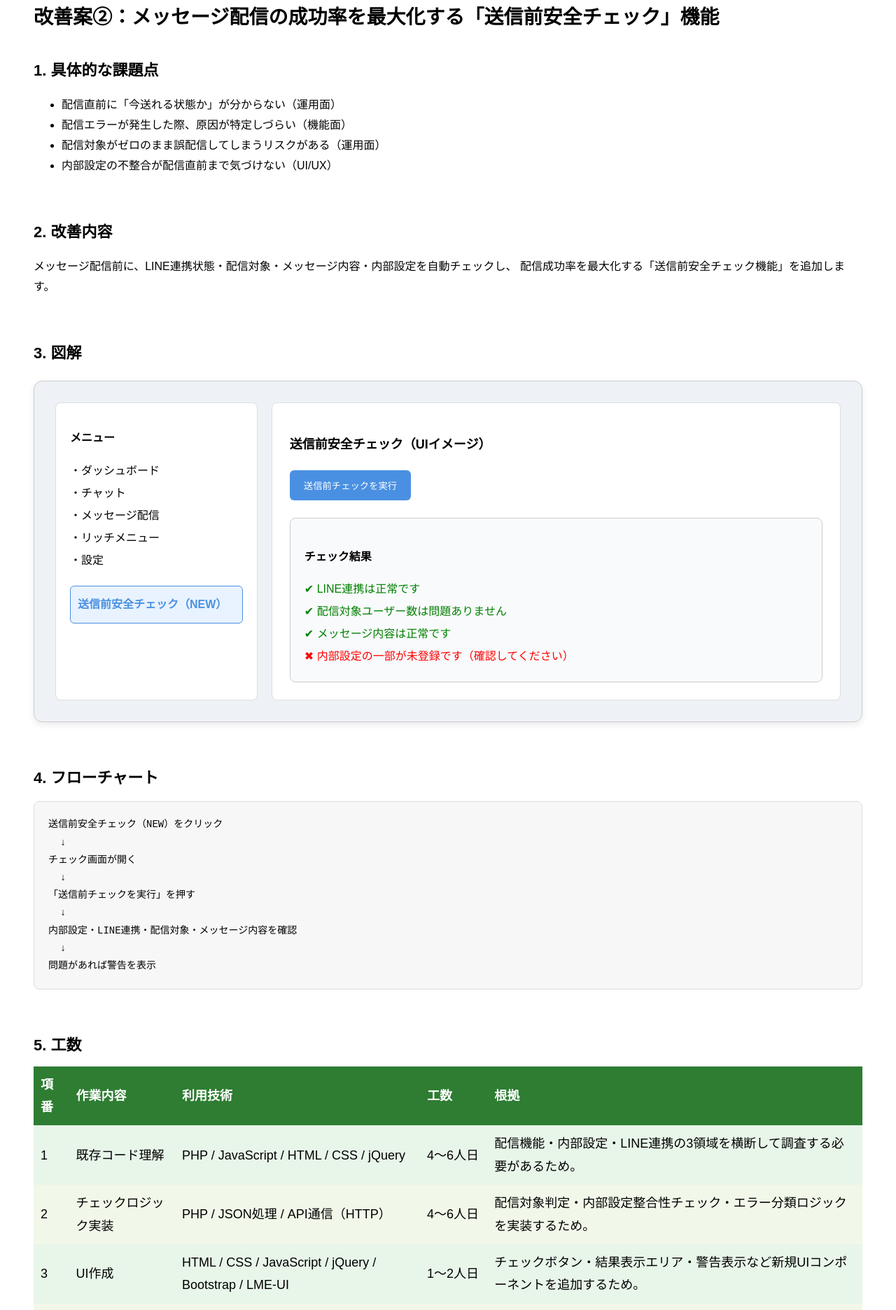
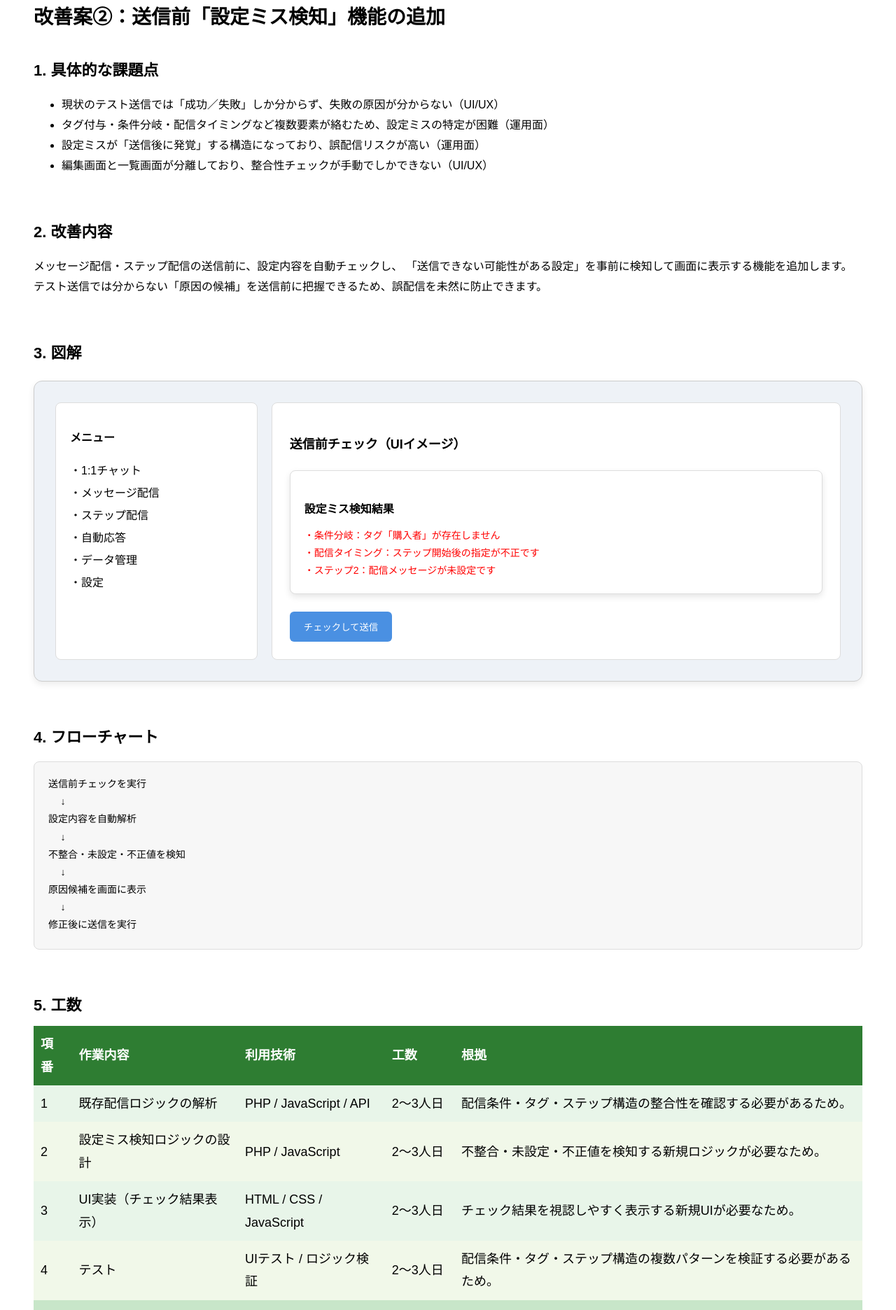
Before and after one commit to test202608/sample, a Next.js app: page /proposal2 in a window 1280 px wide. Shown: the part 100-1972 px from the top of the page at 70% size. Built offline with nearby package versions, Linux system fonts and the light colour scheme.

Commit message:
ブラッシュアップ

```diff
--- a/app/proposal2/page.js
+++ b/app/proposal2/page.js
@@ -7,17 +7,17 @@ export default function Proposal2() {
       </div>
 
       <h1 style={{ fontSize: "28px", marginBottom: "30px" }}>
-        改善案②：メッセージ配信の成功率を最大化する「送信前安全チェック」機能
+        改善案②：送信前「設定ミス検知」機能の追加
       </h1>
 
       {/* 1. 具体的な課題点 */}
       <section style={{ marginBottom: "60px" }}>
         <h2 style={{ fontSize: "22px", marginBottom: "10px" }}>1. 具体的な課題点</h2>
         <ul>
-          <li>配信直前に「今送れる状態か」が分からない（運用面）</li>
-          <li>配信エラーが発生した際、原因が特定しづらい（機能面）</li>
-          <li>配信対象がゼロのまま誤配信してしまうリスクがある（運用面）</li>
-          <li>内部設定の不整合が配信直前まで気づけない（UI/UX）</li>
+          <li>現状のテスト送信では「成功／失敗」しか分からず、失敗の原因が分からない（UI/UX）</li>
+          <li>タグ付与・条件分岐・配信タイミングなど複数要素が絡むため、設定ミスの特定が困難（運用面）</li>
+          <li>設定ミスが「送信後に発覚」する構造になっており、誤配信リスクが高い（運用面）</li>
+          <li>編集画面と一覧画面が分離しており、整合性チェックが手動でしかできない（UI/UX）</li>
         </ul>
       </section>
 
@@ -25,8 +25,9 @@ export default function Proposal2() {
       <section style={{ marginBottom: "60px" }}>
         <h2 style={{ fontSize: "22px", marginBottom: "10px" }}>2. 改善内容</h2>
         <p>
-          メッセージ配信前に、LINE連携状態・配信対象・メッセージ内容・内部設定を自動チェックし、
-          配信成功率を最大化する「送信前安全チェック機能」を追加します。
+          メッセージ配信・ステップ配信の送信前に、設定内容を自動チェックし、
+          「送信できない可能性がある設定」を事前に検知して画面に表示する機能を追加します。
+          テスト送信では分からない「原因の候補」を送信前に把握できるため、誤配信を未然に防止できます。
         </p>
       </section>
 
@@ -39,76 +40,70 @@ export default function Proposal2() {
           padding: "30px",
           borderRadius: "12px",
           border: "1px solid #ccc",
-          boxShadow: "0 4px 10px rgba(0,0,0,0.08)"
+          boxShadow: "0 4px 10px rgba(0,0,0,0.08)",
         }}>
           <div style={{ display: "flex" }}>
 
+            {/* 左メニュー */}
             <div style={{
               width: "22%",
               background: "#ffffff",
               borderRadius: "8px",
               border: "1px solid #ddd",
               padding: "20px",
-              marginRight: "20px"
+              marginRight: "20px",
             }}>
               <h3 style={{ fontSize: "16px", marginBottom: "15px" }}>メニュー</h3>
               <ul style={{ listStyle: "none", paddingLeft: "0", lineHeight: "2" }}>
-                <li>・ダッシュボード</li>
-                <li>・チャット</li>
+                <li>・1:1チャット</li>
                 <li>・メッセージ配信</li>
-                <li>・リッチメニュー</li>
+                <li>・ステップ配信</li>
+                <li>・自動応答</li>
+                <li>・データ管理</li>
                 <li>・設定</li>
-                <li style={{
-                  marginTop: "20px",
-                  padding: "10px",
-                  background: "#e8f3ff",
-                  border: "1px solid #4a90e2",
-                  borderRadius: "6px",
-                  fontWeight: "bold",
-                  color: "#4a90e2"
-                }}>
-                  送信前安全チェック（NEW）
-                </li>
               </ul>
             </div>
 
+            {/* 右側 UIモック */}
             <div style={{
               flexGrow: 1,
               background: "#ffffff",
               borderRadius: "8px",
               border: "1px solid #ddd",
-              padding: "25px"
+              padding: "25px",
             }}>
               <h3 style={{ fontSize: "18px", marginBottom: "20px" }}>
-                送信前安全チェック（UIイメージ）
+                送信前チェック（UIイメージ）
               </h3>
 
-              <div style={{ marginBottom: "25px" }}>
-                <button style={{
-                  padding: "12px 20px",
-                  background: "#4a90e2",
-                  color: "#fff",
-                  border: "none",
-                  borderRadius: "6px",
-                  cursor: "pointer"
-                }}>送信前チェックを実行</button>
+              {/* チェック結果 */}
+              <div style={{
+                background: "#fff",
+                border: "1px solid #ddd",
+                borderRadius: "8px",
+                padding: "20px",
+                marginBottom: "25px",
+                boxShadow: "0 4px 10px rgba(0,0,0,0.1)",
+              }}>
+                <h4 style={{ fontSize: "16px", marginBottom: "10px" }}>設定ミス検知結果</h4>
+                <div style={{ lineHeight: "1.8", fontSize: "14px" }}>
+                  <div style={{ color: "red" }}>・条件分岐：タグ「購入者」が存在しません</div>
+                  <div style={{ color: "red" }}>・配信タイミング：ステップ開始後の指定が不正です</div>
+                  <div style={{ color: "red" }}>・ステップ2：配信メッセージが未設定です</div>
+                </div>
               </div>
 
-              <div style={{
-                background: "#f9fafc",
-                border: "1px solid #ccc",
-                borderRadius: "8px",
-                padding: "20px"
+              {/* 送信ボタン */}
+              <button style={{
+                padding: "12px 20px",
+                background: "#4a90e2",
+                color: "#fff",
+                border: "none",
+                borderRadius: "6px",
+                cursor: "pointer",
               }}>
-                <h4 style={{ fontSize: "16px", marginBottom: "15px" }}>チェック結果</h4>
-
-                <div style={{ lineHeight: "2" }}>
-                  <div style={{ color: "green" }}>✔ LINE連携は正常です</div>
-                  <div style={{ color: "green" }}>✔ 配信対象ユーザー数は問題ありません</div>
-                  <div style={{ color: "green" }}>✔ メッセージ内容は正常です</div>
-                  <div style={{ color: "red" }}>✖ 内部設定の一部が未登録です（確認してください）</div>
-                </div>
-              </div>
+                チェックして送信
+              </button>
 
             </div>
           </div>
@@ -123,22 +118,21 @@ export default function Proposal2() {
           padding: "20px",
           borderRadius: "8px",
           border: "1px solid #ddd",
-          fontSize: "14px"
+          fontSize: "14px",
         }}>
-{`送信前安全チェック（NEW）をクリック
+{`送信前チェックを実行
   ↓
-チェック画面が開く
+設定内容を自動解析
   ↓
-「送信前チェックを実行」を押す
+不整合・未設定・不正値を検知
   ↓
-内部設定・LINE連携・配信対象・メッセージ内容を確認
+原因候補を画面に表示
   ↓
-問題があれば警告を表示
-`}
+修正後に送信を実行`}
         </pre>
       </section>
 
-      {/* 5. 工数（合計行の文言修正済み） */}
+      {/* 5. 工数 */}
       <section style={{ marginBottom: "60px" }}>
         <h2 style={{ fontSize: "22px", marginBottom: "10px" }}>5. 工数</h2>
 
@@ -153,82 +147,88 @@ export default function Proposal2() {
             </tr>
           </thead>
           <tbody>
+
             <tr style={{ backgroundColor: "#E8F5E9" }}>
               <td style={{ padding: "10px" }}>1</td>
-              <td style={{ padding: "10px" }}>既存コード理解</td>
-              <td style={{ padding: "10px" }}>PHP / JavaScript / HTML / CSS / jQuery</td>
-              <td style={{ padding: "10px" }}>4〜6人日</td>
+              <td style={{ padding: "10px" }}>既存配信ロジックの解析</td>
+              <td style={{ padding: "10px" }}>PHP / JavaScript / API</td>
+              <td style={{ padding: "10px" }}>2〜3人日</td>
               <td style={{ padding: "10px" }}>
-                配信機能・内部設定・LINE連携の3領域を横断して調査する必要があるため。
+                配信条件・タグ・ステップ構造の整合性を確認する必要があるため。
               </td>
             </tr>
+
             <tr style={{ backgroundColor: "#F1F8E9" }}>
               <td style={{ padding: "10px" }}>2</td>
-              <td style={{ padding: "10px" }}>チェックロジック実装</td>
-              <td style={{ padding: "10px" }}>PHP / JSON処理 / API通信（HTTP）</td>
-              <td style={{ padding: "10px" }}>4〜6人日</td>
+              <td style={{ padding: "10px" }}>設定ミス検知ロジックの設計</td>
+              <td style={{ padding: "10px" }}>PHP / JavaScript</td>
+              <td style={{ padding: "10px" }}>2〜3人日</td>
               <td style={{ padding: "10px" }}>
-                配信対象判定・内部設定整合性チェック・エラー分類ロジックを実装するため。
+                不整合・未設定・不正値を検知する新規ロジックが必要なため。
               </td>
             </tr>
+
             <tr style={{ backgroundColor: "#E8F5E9" }}>
               <td style={{ padding: "10px" }}>3</td>
-              <td style={{ padding: "10px" }}>UI作成</td>
-              <td style={{ padding: "10px" }}>HTML / CSS / JavaScript / jQuery / Bootstrap / LME-UI</td>
-              <td style={{ padding: "10px" }}>1〜2人日</td>
+              <td style={{ padding: "10px" }}>UI実装（チェック結果表示）</td>
+              <td style={{ padding: "10px" }}>HTML / CSS / JavaScript</td>
+              <td style={{ padding: "10px" }}>2〜3人日</td>
               <td style={{ padding: "10px" }}>
-                チェックボタン・結果表示エリア・警告表示など新規UIコンポーネントを追加するため。
+                チェック結果を視認しやすく表示する新規UIが必要なため。
               </td>
             </tr>
+
             <tr style={{ backgroundColor: "#F1F8E9" }}>
               <td style={{ padding: "10px" }}>4</td>
               <td style={{ padding: "10px" }}>テスト</td>
-              <td style={{ padding: "10px" }}>PHP / API応答検証 / UIテスト</td>
+              <td style={{ padding: "10px" }}>UIテスト / ロジック検証</td>
               <td style={{ padding: "10px" }}>2〜3人日</td>
               <td style={{ padding: "10px" }}>
-                配信対象ゼロ・内部設定不整合・LINE連携不備など複数パターンの検証が必要なため。
+                配信条件・タグ・ステップ構造の複数パターンを検証する必要があるため。
               </td>
             </tr>
 
-            {/* 合計行（修正済み） */}
             <tr style={{ backgroundColor: "#C8E6C9", fontWeight: "bold" }}>
               <td style={{ padding: "10px" }}>合計</td>
               <td style={{ padding: "10px" }}>ー</td>
               <td style={{ padding: "10px" }}>ー</td>
-              <td style={{ padding: "10px" }}>11〜17人日</td>
+              <td style={{ padding: "10px" }}>8〜12人日</td>
               <td style={{ padding: "10px" }}>エルメの作業未経験者を想定したリスクを加味</td>
             </tr>
+
           </tbody>
         </table>
-
       </section>
 
-      {/* 6〜9（既存のまま） */}
+      {/* 6〜9 */}
       <section style={{ marginBottom: "60px" }}>
         <h2 style={{ fontSize: "22px", marginBottom: "10px" }}>6. 実現可能性</h2>
-        <p>既存APIと内部設定情報を利用するため、技術的に実現可能です。</p>
+        <p>
+          既存の配信ロジックを解析し、整合性チェックを追加するだけで実現可能。UI改善と軽微なロジック追加で完結する。
+        </p>
       </section>
 
       <section style={{ marginBottom: "60px" }}>
         <h2 style={{ fontSize: "22px", marginBottom: "10px" }}>7. 既存機能との整合性</h2>
-        <p>メッセージ配信機能の安全性を高める補完機能であり、整合性が高いです。</p>
+        <p>
+          テスト送信機能を補完する位置づけであり、既存の配信ロジックを破壊しない。整合性は高い。
+        </p>
       </section>
 
       <section style={{ marginBottom: "60px" }}>
         <h2 style={{ fontSize: "22px", marginBottom: "10px" }}>8. 優先順位</h2>
         <p>
-          配信エラーの事前防止により、ユーザーの運用負荷が軽減し、
-          結果として問い合わせ削減につながる可能性があります。
+          設定ミスが送信後に発覚する現状の構造を改善できるため、UI構造上の課題として優先度は高い。
         </p>
       </section>
 
       <section style={{ marginBottom: "60px" }}>
         <h2 style={{ fontSize: "22px", marginBottom: "10px" }}>9. 実装時の確認事項</h2>
         <ul>
-          <li>チェックロジックの正確性</li>
-          <li>API応答の正確な判定</li>
-          <li>UIの視認性</li>
-          <li>内部設定の正確な取得</li>
+          <li>検知対象となる設定項目の範囲を明確化する</li>
+          <li>誤検知・過検知を防ぐための条件定義</li>
+          <li>チェック結果の表示方法（視認性・可読性）</li>
+          <li>既存配信ロジックとの互換性</li>
         </ul>
       </section>
 
```
